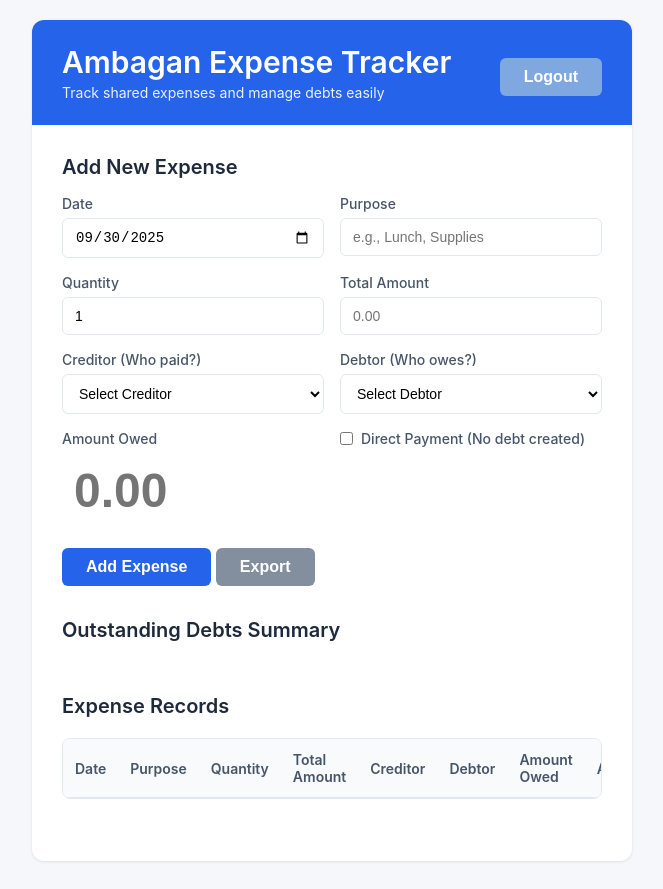
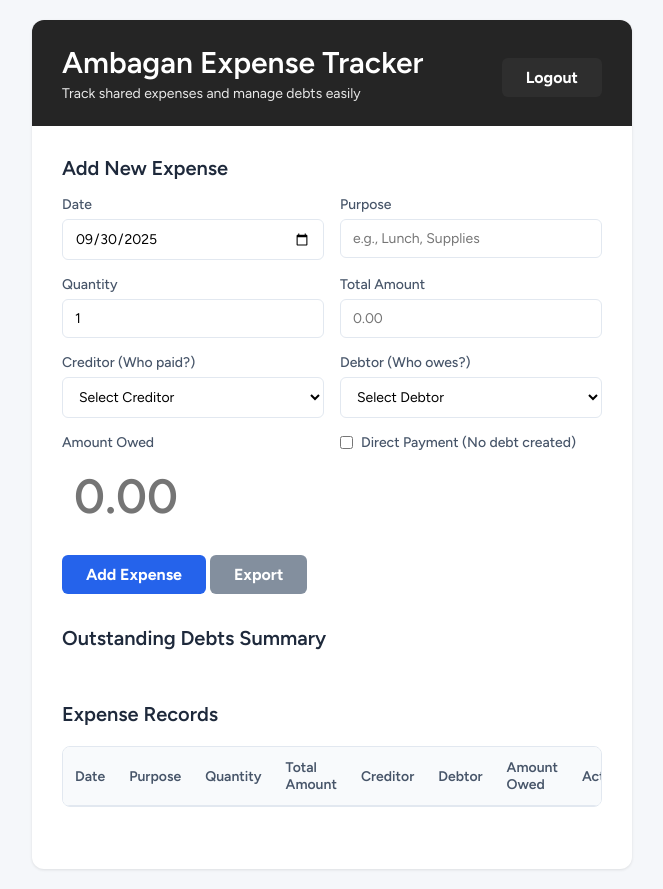
Before and after one commit to dazedmind/expense-tracker, a website: page index.html in a window 1280 px wide. Shown: the whole page, without its empty margins (308-971 px from the left). Drawn offline with nearby package versions, Linux system fonts and the light colour scheme; sample sign-in values are in the browser's storage.

Commit message:
fix: ui changes

```diff
--- a/login.css
+++ b/login.css
@@ -1,3 +1,5 @@
+@import url('https://fonts.googleapis.com/css2?family=Figtree:ital,wght@0,300..900;1,300..900&family=Parisienne&display=swap');
+
 * {
     margin: 0;
     padding: 0;
@@ -10,47 +12,64 @@ html {
 }
 
 body {
-    font-family: -apple-system, BlinkMacSystemFont, 'Segoe UI', Roboto, 'Helvetica Neue', Arial, sans-serif;
+    font-family: 'Figtree', -apple-system, BlinkMacSystemFont, 'Segoe UI', Roboto, 'Helvetica Neue', Arial, sans-serif;
     background-color: #2563eb;
 }
 
 main {
     display: flex;
     justify-content: center;
+
     margin: 10rem 0;
 }
 
 .login-card {
     display: flex;
     flex-direction: column;
+    align-items: center;
     gap: 1rem;
-    padding: 2rem;
-    background-color: #f9fafb;
+    padding: 1.5rem;
+    background-color: #ffffff;
     border-radius: 8px;
     box-shadow: 0px 10px 15px -3px rgba(0, 0, 0, 0.1);
+}
+
+.login-card h2 {
+    font-size: 1.5rem;
+    font-weight: bold;
+    font-style: monospace;
+    color: #111827;
+}
+
+.form-group {
+    display: flex;
+    flex-direction: row;
+    gap: 0.5rem;
 }
 
 .form-group #password {
     padding: 0.75rem;
     border-radius: 8px;
-    border: 1px solid #d1d5db;
+    /* border: 1px solid #d1d5db; */
+    border: none;
     outline: none;
     font-size: 1rem;
+    background-color: #c7c7c7;
 }
 
 #submit-btn {
-    padding: 0.75rem 1rem;
+    padding: 0.7rem;
     border: none;
     border-radius: 8px;
     background-color: #2563eb;
-    color: white;
     cursor: pointer;
     font-weight: bold;
     font-size: 1rem;
+    transition: .3s ease all;
 }
 
 #submit-btn:hover {
-    background-color: #1e40af;
+    background-color: #2854b3;
 }
 
 @media screen and (max-width: 600px) {
@@ -62,4 +81,8 @@ main {
         width: auto;
     }
 
+    .form-group {
+        flex-direction: column;
+    }
+
 }
--- a/style.css
+++ b/style.css
@@ -1,11 +1,14 @@
+@import url('https://fonts.googleapis.com/css2?family=Figtree:ital,wght@0,300..900;1,300..900&family=Parisienne&display=swap');
+
 * {
     margin: 0;
     padding: 0;
     box-sizing: border-box;
+    font-family: 'Figtree', -apple-system, BlinkMacSystemFont, 'Segoe UI', Roboto, 'Helvetica Neue', Arial, sans-serif;
 }
 
 body {
-    font-family: -apple-system, BlinkMacSystemFont, 'Segoe UI', Roboto, 'Helvetica Neue', Arial, sans-serif;
+    font-family: 'Figtree', -apple-system, BlinkMacSystemFont, 'Segoe UI', Roboto, 'Helvetica Neue', Arial, sans-serif;
     background: #f5f7fa;
     min-height: 100vh;
     padding: 20px;
@@ -21,7 +24,7 @@ body {
 }
 
 .header {
-    background: #2563eb;
+    background: #252525;
     color: white;
     padding: 24px 30px;
 }
@@ -105,7 +108,7 @@ select:focus {
 }
 
 .logout-btn {
-    background: #7fa8e1;
+    background: #2e2e2e;
     color: white;
     font-weight: bold;
     font-size: medium;
```
Also changed, not shown: login.html (+2 -2 lines).
